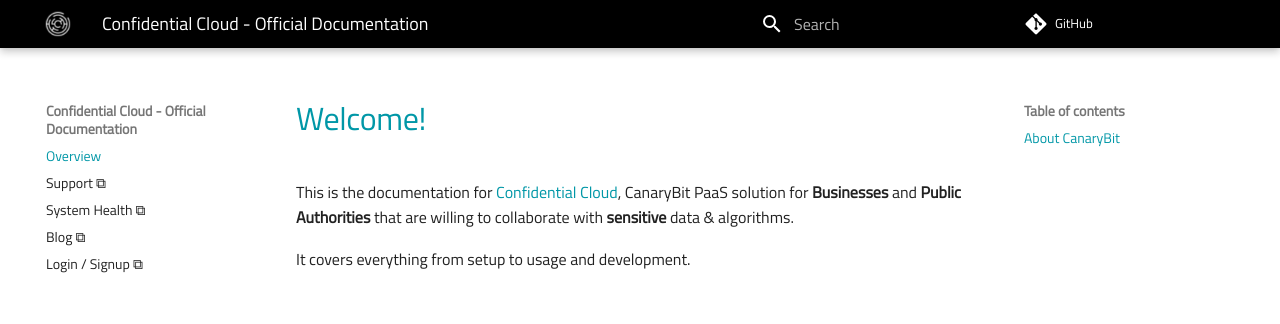
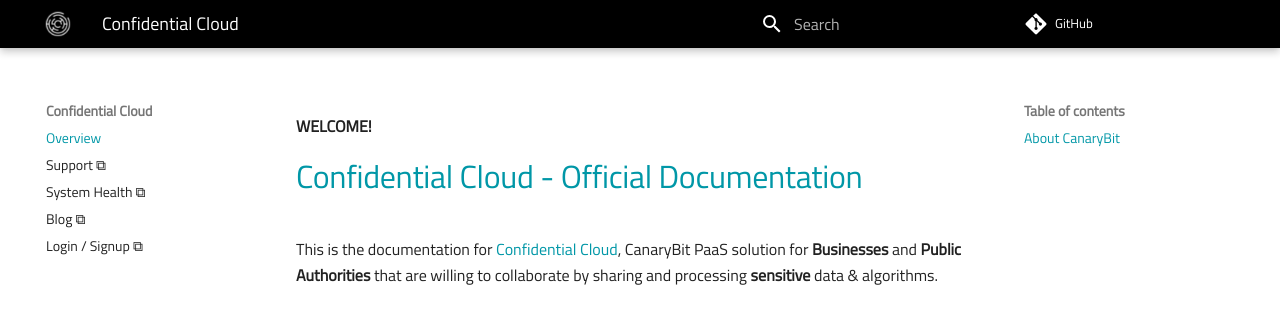
Before and after one commit to canarybit/cc-docs, an MkDocs documentation site: the page built from docs/index.md, in a window 1280 px wide. Shown: the top 324 px of the page. Built offline with MkDocs 1.6.1 and Material for MkDocs 9.7.7, drawn with Linux system fonts in a browser that asks for light colours.

Commit message:
Updates content

```diff
--- a/docs/index.md
+++ b/docs/index.md
@@ -1,8 +1,8 @@
-# Welcome!
+**WELCOME!**
 
-This is the documentation for [Confidential Cloud](https://confidentialcloud.io), CanaryBit PaaS solution for **Businesses** and **Public Authorities** that are willing to collaborate with **sensitive** data & algorithms.
+# Confidential Cloud - Official Documentation
 
-It covers everything from setup to usage and development.
+This is the documentation for [Confidential Cloud](https://confidentialcloud.io), CanaryBit PaaS solution for **Businesses** and **Public Authorities** that are willing to collaborate by sharing and processing **sensitive** data & algorithms.
 
 <embed src="https://www.canarybit.eu/wp-content/uploads/2022/01/confidential-cloud-architecture-light.png" alt="CanaryBit Confidential Cloud" width="100%" />
 
--- a/mkdocs.yml
+++ b/mkdocs.yml
@@ -1,4 +1,4 @@
-site_name: Confidential Cloud - Official Documentation
+site_name: Confidential Cloud
 site_url: https://docs.confidentialcloud.io
 
 site_description: >-
```
